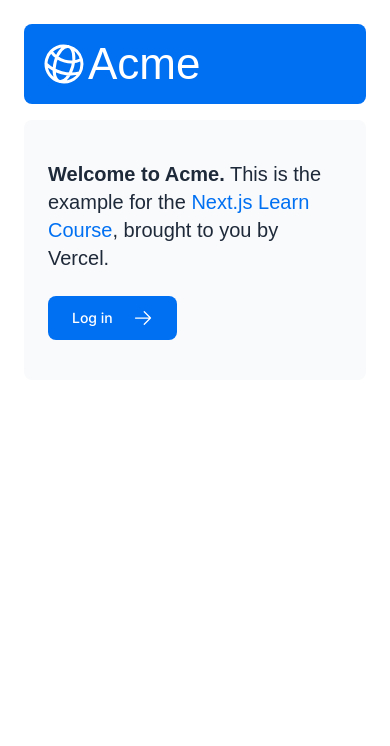
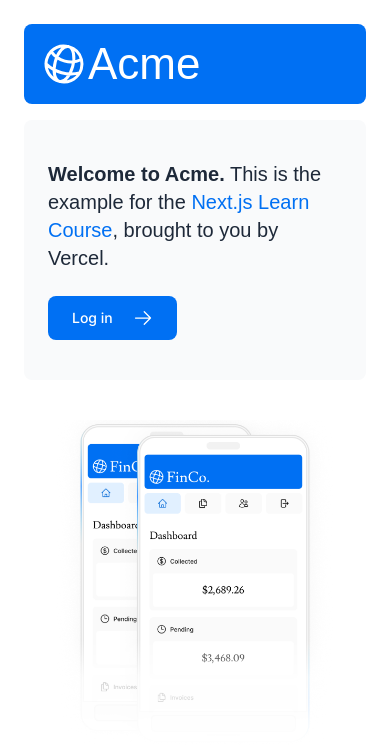
Before and after one commit to alekspanteli/nextjs-dashboard, a Next.js app: page / in a window 390 px wide. Shown: the top 746 px of the page. Built offline with nearby package versions, Linux system fonts and the light colour scheme; a web font is replaced by a local one.

Commit message:
Add image optimization settings in next.config.ts and integrate responsive images in the Page component

```diff
--- a/app/page.tsx
+++ b/app/page.tsx
@@ -1,7 +1,8 @@
-import AcmeLogo from '@/app/ui/acme-logo';
-import { ArrowRightIcon } from '@heroicons/react/24/outline';
-import Link from 'next/link';
-import { lusitana } from '@/app/ui/fonts';
+import AcmeLogo from "@/app/ui/acme-logo";
+import { ArrowRightIcon } from "@heroicons/react/24/outline";
+import Link from "next/link";
+import { lusitana } from "@/app/ui/fonts";
+import Image from "next/image";
 
 export default function Page() {
   return (
@@ -11,8 +12,10 @@ export default function Page() {
       </div>
       <div className="mt-4 flex grow flex-col gap-4 md:flex-row">
         <div className="flex flex-col justify-center gap-6 rounded-lg bg-gray-50 px-6 py-10 md:w-2/5 md:px-20">
-          <p className={`text-xl text-gray-800 md:text-3xl md:leading-normal ${lusitana.className}`}>
-            <strong>Welcome to Acme.</strong> This is the example for the{' '}
+          <p
+            className={`text-xl text-gray-800 md:text-3xl md:leading-normal ${lusitana.className}`}
+          >
+            <strong>Welcome to Acme.</strong> This is the example for the{" "}
             <a href="https://nextjs.org/learn/" className="text-blue-500">
               Next.js Learn Course
             </a>
@@ -26,7 +29,20 @@ export default function Page() {
           </Link>
         </div>
         <div className="flex items-center justify-center p-6 md:w-3/5 md:px-28 md:py-12">
-          {/* Add Hero Images Here */}
+          <Image
+            src="/hero-desktop.png"
+            width={1000}
+            height={760}
+            className="hidden md:block"
+            alt="Screenshots of the dashboard project showing desktop version"
+          />
+          <Image
+            src="/hero-mobile.png"
+            width={1000}
+            height={760}
+            className="block md:hidden"
+            alt="Screenshots of the dashboard project showing desktop version"
+          />
         </div>
       </div>
     </main>
--- a/next.config.ts
+++ b/next.config.ts
@@ -1,7 +1,9 @@
 import type { NextConfig } from 'next';
 
 const nextConfig: NextConfig = {
-  /* config options here */
+  images: {
+    formats: ['image/avif', 'image/webp'],
+  },
 };
 
 export default nextConfig;
```
